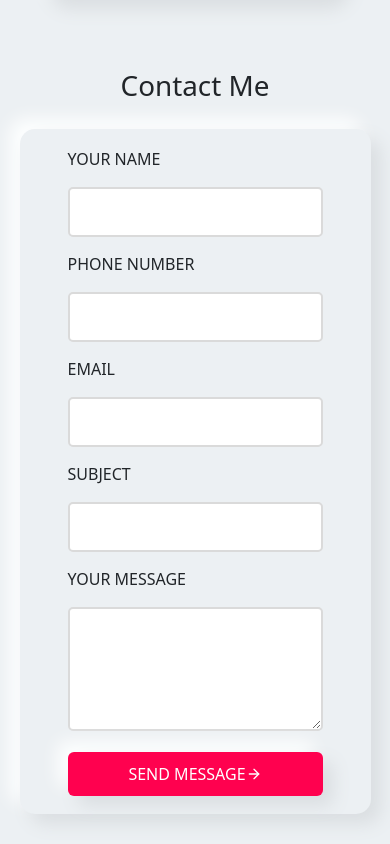
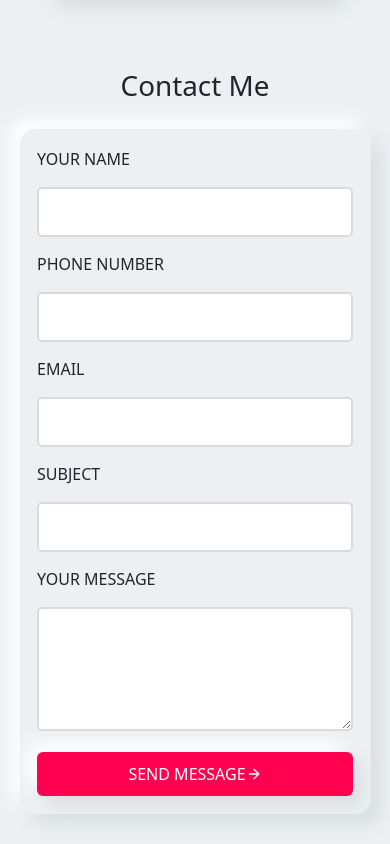
Before and after one commit to Nandakumar47/portfolioWebsite, a React (Create React App) app: page / in a window 390 px wide. Shown: the part 2880-3724 px from the top of the page. Built offline with nearby package versions, Linux system fonts and the light colour scheme.

Commit message:
responsive started

```diff
--- a/src/components/Contact.css
+++ b/src/components/Contact.css
@@ -61,10 +61,10 @@ form>button{
   .form__Div{
     padding: 5%;
     border-radius: 15px;
-    align-items: flex-end;
+
   }
   .contact__form{
-    min-width: fit-content ;
+    min-width: 100% ;
     margin: auto;
     display: grid;
     grid-template-columns:1fr;
```
